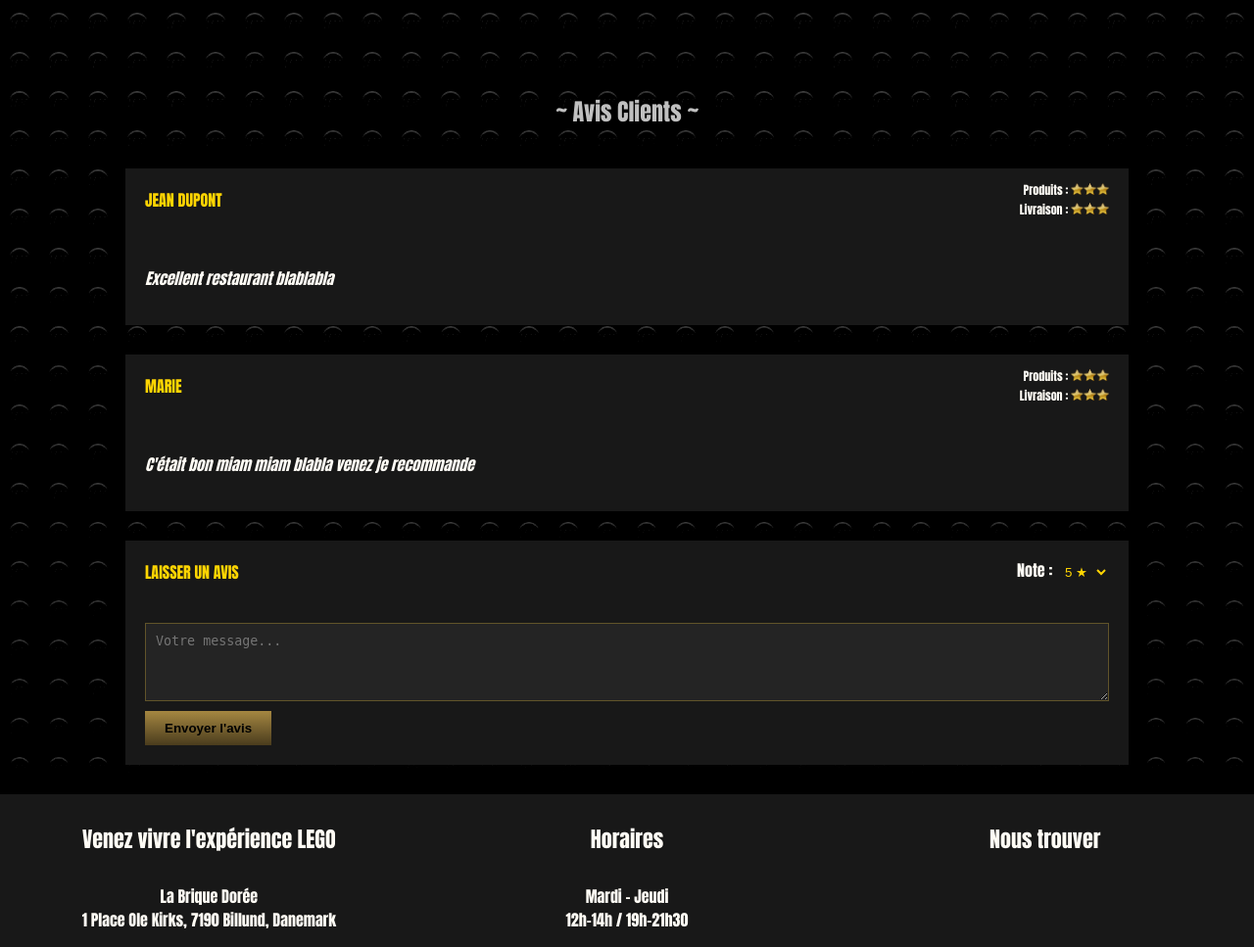
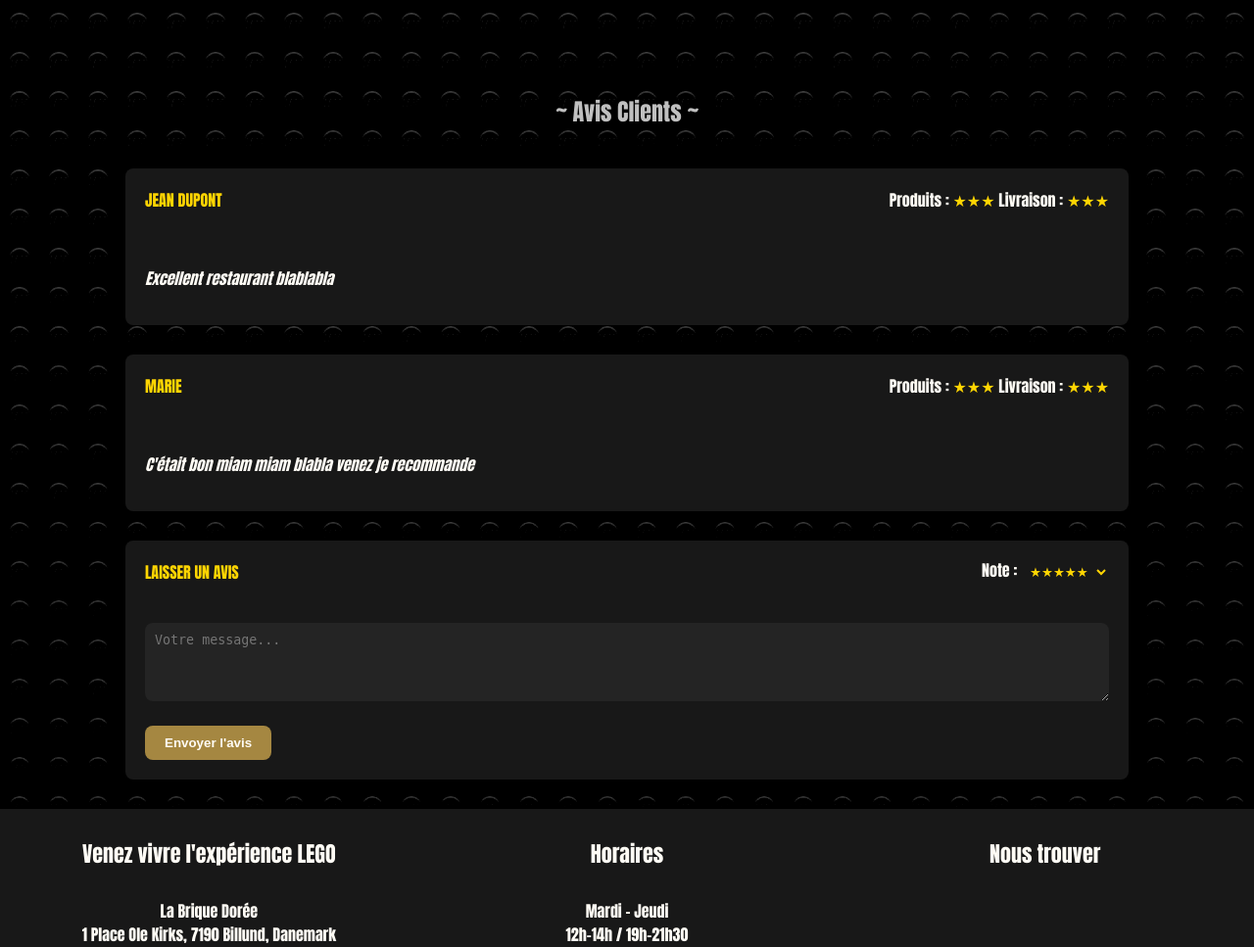
Before and after one commit to etiennec78/la-brique-doree, a PHP site: page /avis.html in a window 1280 px wide. Shown: the part 195-1162 px from the top of the page at 98% size. Run offline with PHP 8.4, Linux system fonts and the light colour scheme; grey boxes are pictures that could not be loaded.

Commit message:
Update avis design

```diff
--- a/avis.css
+++ b/avis.css
@@ -11,6 +11,7 @@
     background: var(--darkgray);
     border-collapse: collapse;
     transition: 0.3s;
+    border-radius: 0.5rem;
 }
 
 .review-block:hover {
@@ -48,7 +49,6 @@
     height: 12px;
 }
 
-
 .select-note {
     background: var(--darkgray);
     color: var(--lego);
@@ -56,27 +56,46 @@
     padding: 5px;
 }
 
+.select-note option {
+    background: var(--darkgray);
+    color: var(--lego);
+}
+
+td.user-ratings p {
+    display: inline;
+    font-size: 16px;
+}
+
+td.user-ratings p.stars {
+    color: var(--lego);
+    display: inline;
+}
+
 textarea {
     width: 100%;
     height: 80px;
     background: #ffffff0d;
-    border: 1px solid rgba(212, 175, 55, 0.35);
+    border: 0px;
     color: var(--offwhite);
     padding: 10px;
     margin-bottom: 10px;
     display: block;
     box-sizing: border-box;
+    border-radius: 0.5rem;
 }
 
 .btn-send {
-    background: var(--gold);
-    color: black;
+    color: var(--offwhite);
+    background: var(--solid-gold);
     padding: 10px 20px;
     font-weight: bold;
     border: none;
     transition: 0.3s;
+    border-radius: 0.5rem;
+    margin-top: 15px;
 }
 
 .btn-send:hover {
-    background: var(--lego);
+    background: var(--solid-dark-gold);
+    cursor: pointer;
 }
--- a/avis.html
+++ b/avis.html
@@ -36,8 +36,8 @@
             <tr>
                 <th class="user-name">JEAN DUPONT</th>
                 <td class="user-ratings">
-                    <p>Produits : <img class="stars" src="images/reviews/star-3.png"></p>
-                    <p>Livraison : <img class="stars" src="images/reviews/star-3.png"></p>
+                    <p>Produits : </p><p class="stars">★★★</p>
+                    <p>Livraison : </p><p class="stars">★★★</p>
                 </td>
             </tr>
             <tr>
@@ -51,8 +51,8 @@
             <tr>
                 <th class="user-name">MARIE</th>
                 <td class="user-ratings">
-                    <p>Produits : <img class="stars" src="images/reviews/star-3.png"></p>
-                    <p>Livraison : <img class="stars" src="images/reviews/star-3.png"></p>
+                    <p>Produits : </p><p class="stars">★★★</p>
+                    <p>Livraison : </p><p class="stars">★★★</p>
                 </td>
             </tr>
             <tr>
@@ -69,11 +69,11 @@
                     <td class="user-ratings">
                         Note :
                         <select class="select-note">
-                            <option>5 ★</option>
-                            <option>4 ★</option>
-                            <option>3 ★</option>
-                            <option>2 ★</option>
-                            <option>1 ★</option>
+                            <option value=5>★★★★★</option>
+                            <option value=4>★★★★</option>
+                            <option value=3>★★★</option>
+                            <option value=2>★★</option>
+                            <option value=1>★</option>
                         </select>
                     </td>
                 </tr>
--- a/form.css
+++ b/form.css
@@ -1,9 +1,3 @@
-:root {
-  --solid-gold: #a58741;
-  --solid-dark-gold: #4a3c1d;
-  --offwhite: #fffcf5;
-}
-
 .form-page {
     width: 300px;
     margin: 100px auto;
--- a/style.css
+++ b/style.css
@@ -2,6 +2,8 @@
   --lego: #ffd502;
   --navbartext: #dbdbdb;
   --gold: linear-gradient(#a58741, #4a3c1d);
+  --solid-gold: #a58741;
+  --solid-dark-gold: #4a3c1d;
   --offwhite: #fffcf5;
   --darkgray: #181818;
 }
```
